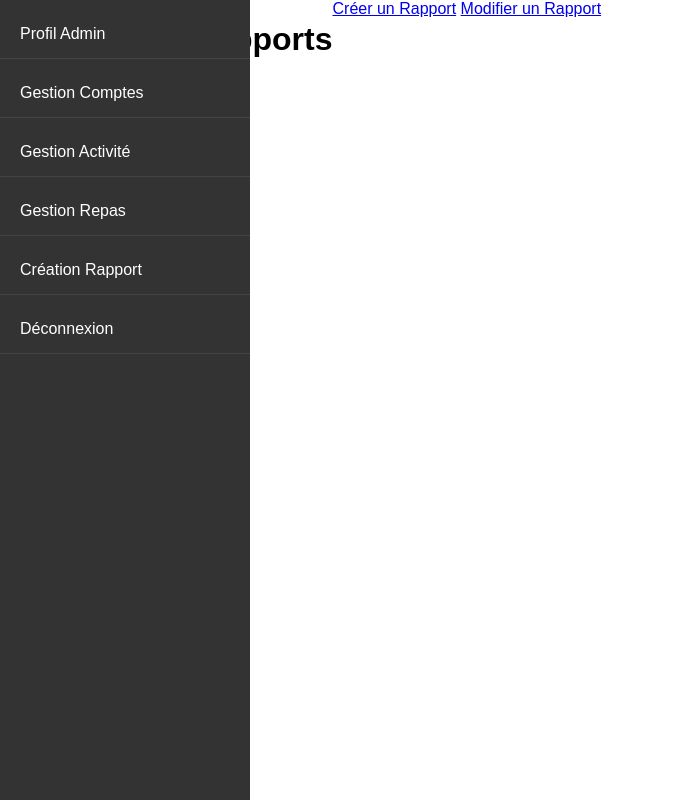
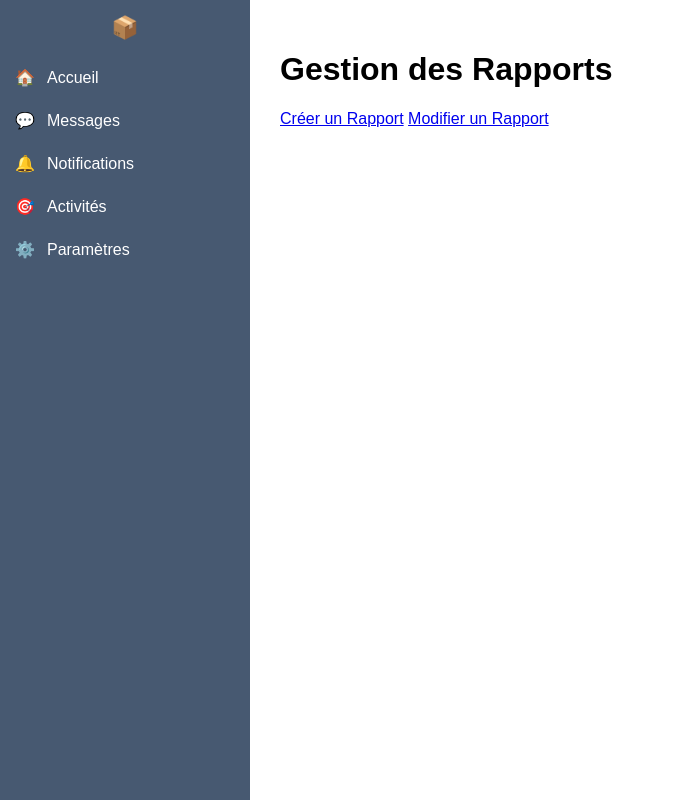
Before and after one commit to DevYaud/Fil_Rouge, a PHP site: page /admin/rapport.php in a window 1280 px wide. Shown: the whole page, without its empty margins (0-675 px from the left). Run offline with PHP 8.4, Linux system fonts and the light colour scheme.

Commit message:
Test sidebar

```diff
--- a/www/admin/rapport.php
+++ b/www/admin/rapport.php
@@ -1,6 +1,6 @@
 <?php
 session_start();
-include 'navigation_admin.php';
+//include 'navigation_admin.php';
 ?>
 
 <!DOCTYPE html>
@@ -9,11 +9,93 @@ include 'navigation_admin.php';
     <meta charset="UTF-8">
     <title>Page de Rapport</title>
 </head>
+<style>
+    body {
+        font-family: Arial, sans-serif;
+        margin: 0;
+        display: flex;
+        height: 100vh;
+        overflow-y: auto;
+    }
+    /* Sidebar */
+    .sidebar {
+        width: 64px;
+        background-color: #314560e3;
+        color: white;
+        transition: width 0.3s ease-in-out;
+        overflow: hidden;
+    }
+
+    .sidebar:hover {
+        width: 250px;
+    }
+
+    .nav-item {
+        display: flex;
+        align-items: center;
+        padding: 12px 15px;
+        color: white;
+        text-decoration: none;
+        transition: background 0.3s;
+    }
+
+    .nav-item:hover {
+        background-color: #4a5568;
+    }
+
+    .nav-icon {
+        margin-right: 12px;
+    }
+
+    .nav-text {
+        display: none;
+    }
+
+    .sidebar:hover .nav-text {
+        display: inline;
+    }
+
+    /* Contenu */
+    .body {
+        flex: 1;
+        padding: 30px;
+        transition: margin-left 0.3s ease-in-out;
+        overflow-y: auto;
+    }
+</style>
 <body>
-<h1>Gestion des Rapports</h1>
-<div class="bouton">
-    <a href="creation_rapport.php">Créer un Rapport</a>
-    <a href="modification_rapport.php">Modifier un Rapport</a>
-</div>
+    <!-- Sidebar -->
+    <nav class="sidebar">
+        <div style="padding: 15px; font-size: 22px; text-align: center">📦</div>
+        <a href="#" class="nav-item">
+            <span class="nav-icon">🏠</span>
+            <span class="nav-text">Accueil</span>
+        </a>
+        <a href="#" class="nav-item">
+            <span class="nav-icon">💬</span>
+            <span class="nav-text">Messages</span>
+        </a>
+        <a href="#" class="nav-item">
+            <span class="nav-icon">🔔</span>
+            <span class="nav-text">Notifications</span>
+        </a>
+        <a href="#" class="nav-item">
+            <span class="nav-icon">🎯</span>
+            <span class="nav-text">Activités</span>
+        </a>
+        <a href="#" class="nav-item">
+            <span class="nav-icon">⚙️</span>
+            <span class="nav-text">Paramètres</span>
+        </a>
+    </nav>
+
+    <!-- Contenu principal -->
+    <main class="body">
+        <h1>Gestion des Rapports</h1>
+        <div class="bouton">
+            <a href="creation_rapport.php">Créer un Rapport</a>
+            <a href="modification_rapport.php">Modifier un Rapport</a>
+        </div>
+    </main>
 </body>
 </html>
```
